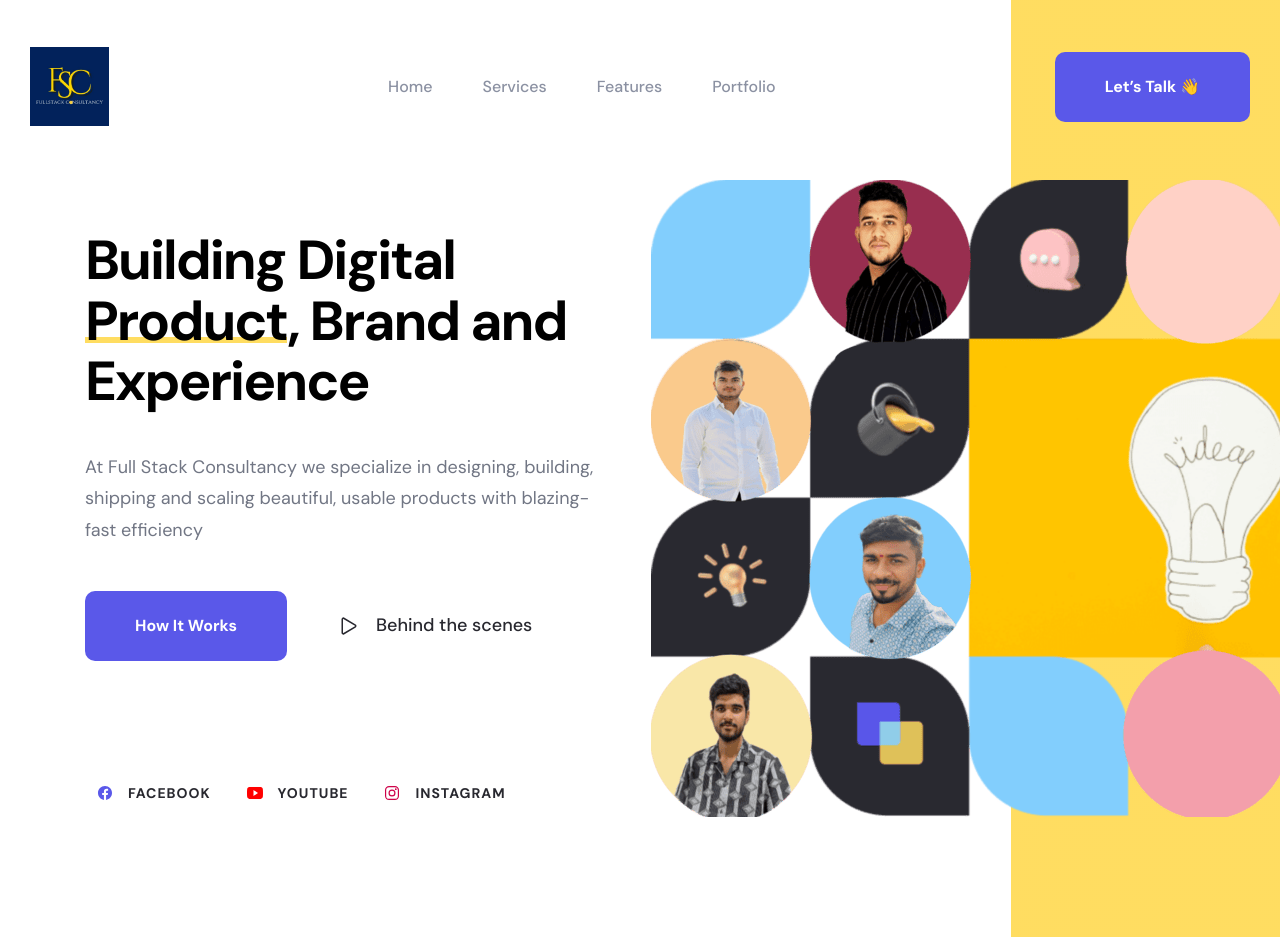
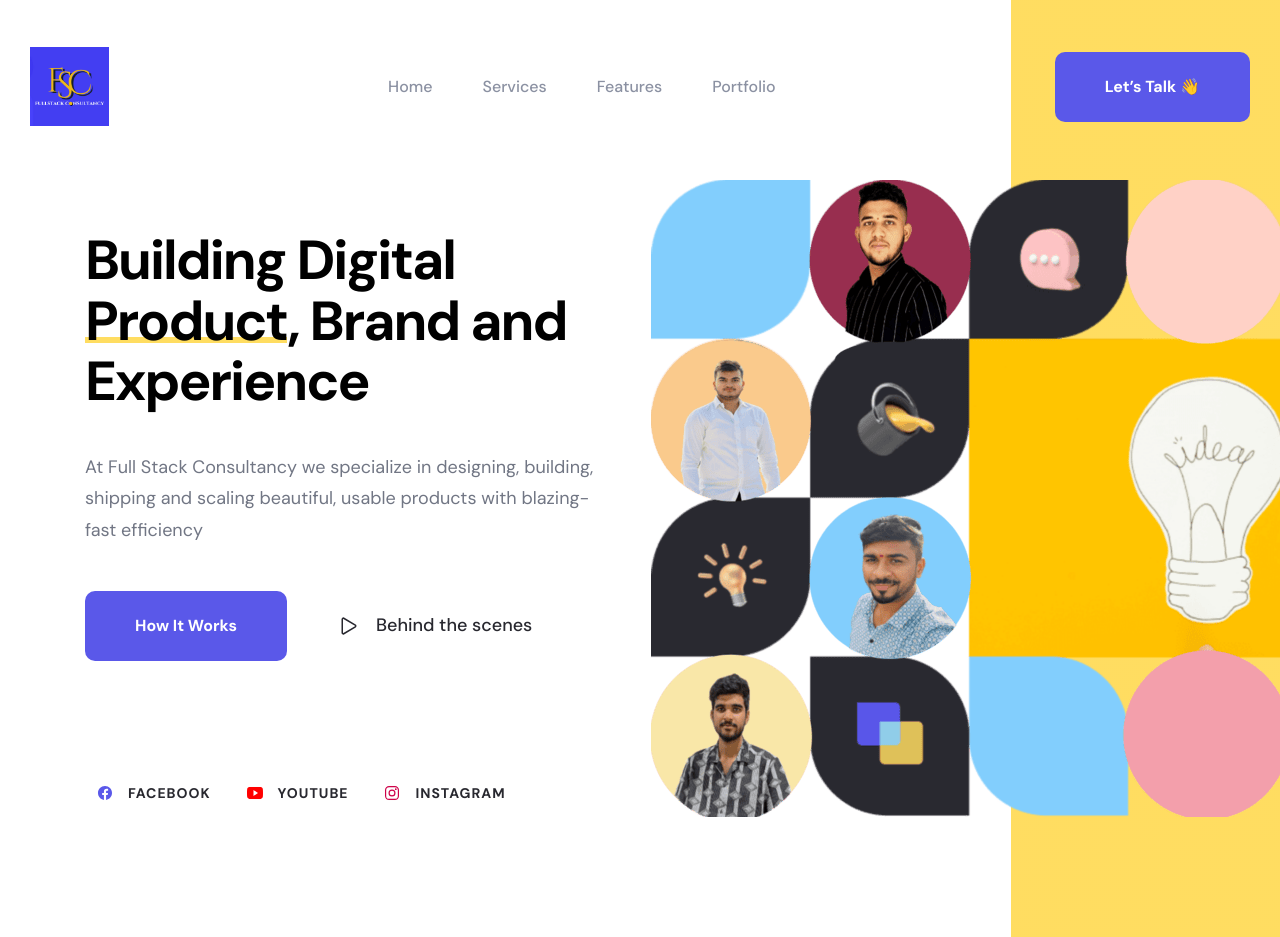
Before and after one commit to Saurabh1162/FSC-Consultancy-Website, a plain HTML site: page index.html in a window 1280 px wide. Shown: the top 937 px of the page. Drawn offline with nearby package versions, Linux system fonts and the light colour scheme.

Commit message:
v3_logo_update

```diff
--- a/index.html
+++ b/index.html
@@ -10,7 +10,7 @@
   <!--
     - favicon
   -->
-  <link rel="shortcut icon" href="./assets/images/company_logo.jpeg" type="image/svg+xml">
+  <link rel="shortcut icon" href="./assets/images/company-logo.png" type="image/svg+xml">
 
   <!--
     - custom css link
@@ -42,7 +42,7 @@
   <header class="header" data-header>
     <div class="container">
 
-      <a href="#" class="logo"><img src="./assets/images/company_logo.jpeg" width="79" height="60" ></a>
+      <a href="#" class="logo"><img src="./assets/images/company-logo.png" width="79" height="60" ></a>
 
       <nav class="navbar" data-navbar>
 
```
Also changed, not shown: assets/images/company-logo.png (added).
